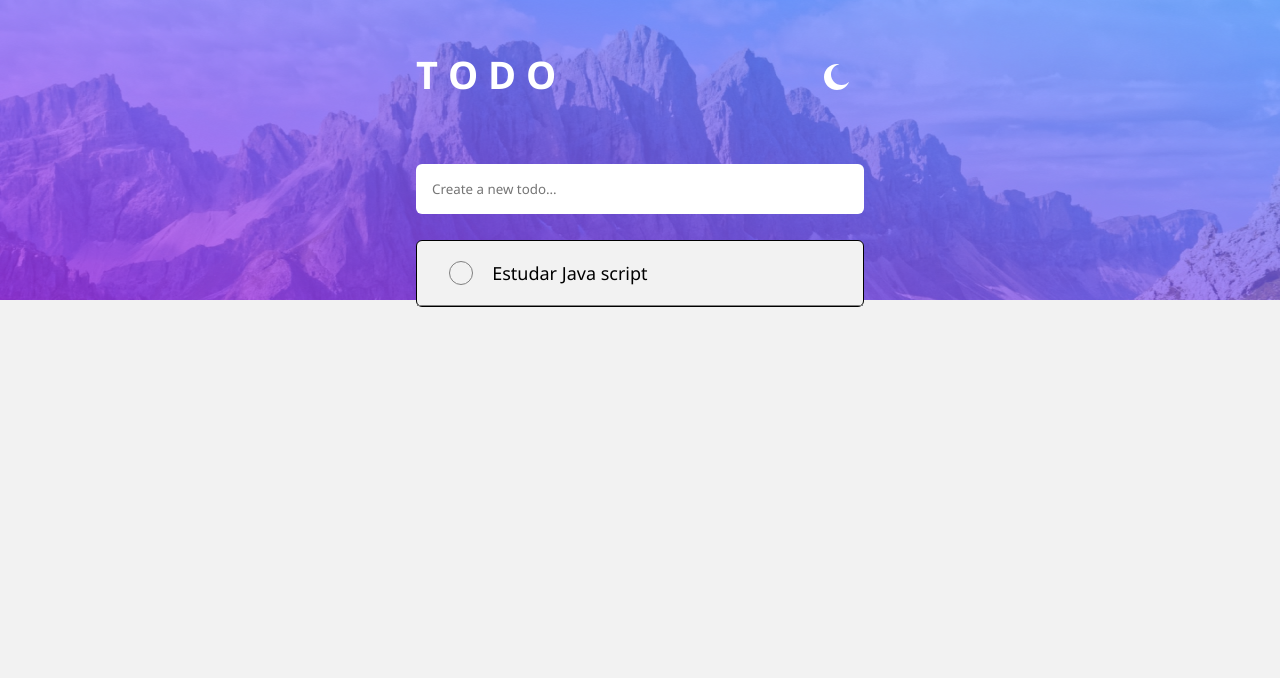
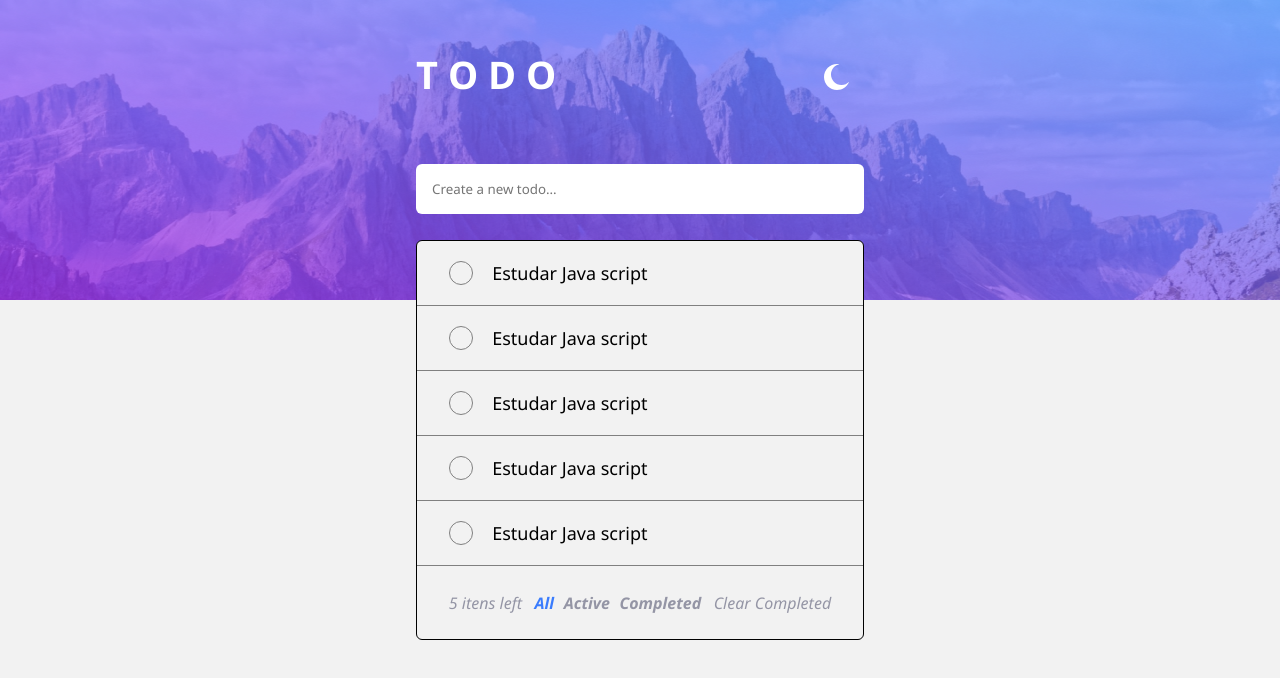
Before and after one commit to Navarriin/TODO, an Angular app: page / in a window 1280 px wide. Shown: the top 678 px of the page. Built offline with nearby package versions, Linux system fonts and the light colour scheme.

Commit message:
terminando lógica dos botoes de baixo

```diff
--- a/src/app/app.component.html
+++ b/src/app/app.component.html
@@ -20,13 +20,50 @@
   <div class="list">
     <ul>
       <li>
-        <div (click)="clickCheck()" class="circle">
-          <div *ngIf="!check" class="circle__no_check"></div>
-          <img *ngIf="check" src="assets/images/svg/check.svg" alt="Icon de check">
+        <div class="circle">
+          <div class="circle__no_check"></div>
+          <img src="assets/images/svg/check.svg" alt="Icon de check">
+        </div>
+        <p class="content">Estudar Java script</p>
+      </li>
+      <li>
+        <div class="circle">
+          <div class="circle__no_check"></div>
+          <img src="assets/images/svg/check.svg" alt="Icon de check">
+        </div>
+        <p class="content">Estudar Java script</p>
+      </li>
+      <li>
+        <div class="circle">
+          <div class="circle__no_check"></div>
+          <img src="assets/images/svg/check.svg" alt="Icon de check">
+        </div>
+        <p class="content">Estudar Java script</p>
+      </li>
+      <li>
+        <div class="circle">
+          <div class="circle__no_check"></div>
+          <img src="assets/images/svg/check.svg" alt="Icon de check">
+        </div>
+        <p class="content">Estudar Java script</p>
+      </li>
+      <li>
+        <div class="circle">
+          <div class="circle__no_check"></div>
+          <img src="assets/images/svg/check.svg" alt="Icon de check">
         </div>
         <p class="content">Estudar Java script</p>
       </li>
     </ul>
+    <div class="spans">
+      <span>5 itens left</span>
+      <div class="spans__mid">
+        <span class="btn select">All</span>
+        <span class="btn">Active</span>
+        <span class="btn">Completed</span>
+      </div>
+      <span>Clear Completed</span>
+    </div>
   </div>
 </main>
 <footer>
--- a/src/app/app.component.scss
+++ b/src/app/app.component.scss
@@ -96,13 +96,47 @@ main {
 
         .circle {
           cursor: pointer;
+
+          img {
+            display: none;
+          }
+
           &__no_check {
+            display: block;
             border: 1px solid gray;
             border-radius: 50%;
             width: 24px;
             height: 24px;
           }
         }
+        .circle.image {
+          img {
+            display: block;
+          }
+          .circle__no_check {
+            display: none;
+          }
+        }
+      }
+    }
+    .spans {
+      font-style: italic;
+      display: flex;
+      justify-content: space-around;
+
+      padding: 1.6rem;
+      color: #9495a5;
+
+      &__mid {
+        font-weight: bold;
+
+        display: flex;
+        gap: 0.6rem;
+        cursor: pointer;
+
+        .select {
+          color: #3a7cfd;
+        }
       }
     }
   }
--- a/src/app/app.component.ts
+++ b/src/app/app.component.ts
@@ -15,6 +15,27 @@ export class AppComponent {
 
   constructor(private renderer: Renderer2) {}
 
+  ngOnInit(): void {
+    const check: NodeListOf<HTMLElement> =
+      document.querySelectorAll('.content');
+
+    const circle: NodeListOf<HTMLElement> =
+      document.querySelectorAll('.circle');
+
+    circle.forEach((value, index) => {
+      value.addEventListener('click', () => {
+        value.classList.toggle('image'), check[index].classList.toggle('check');
+      });
+    });
+
+    this.getBtn().forEach((value) => {
+      value.addEventListener('click', () => {
+        this.remove();
+        value.classList.add('select');
+      });
+    });
+  }
+
   toggle(): void {
     const body: Element | null = document.querySelector('.body');
     this.background = !this.background;
@@ -26,14 +47,13 @@ export class AppComponent {
     }
   }
 
-  clickCheck(): void {
-    const check: HTMLElement | null = document.querySelector('.content');
-    this.check = !this.check;
+  remove(): void {
+    this.getBtn().forEach((value) => {
+      value.classList.remove('select');
+    });
+  }
 
-    if (check?.classList.contains('check')) {
-      this.renderer.removeClass(check, 'check');
-    } else {
-      this, this.renderer.addClass(check, 'check');
-    }
+  getBtn(): NodeListOf<HTMLElement> {
+    return document.querySelectorAll('.btn');
   }
 }
```
